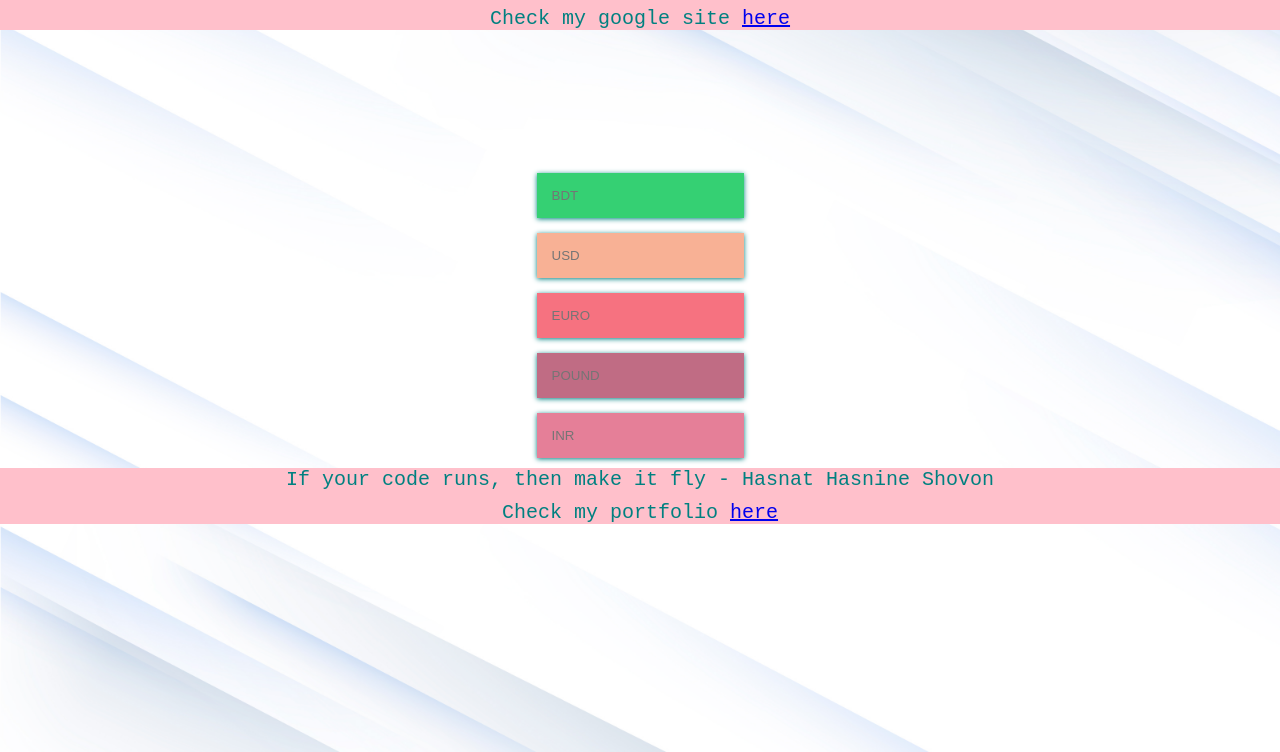
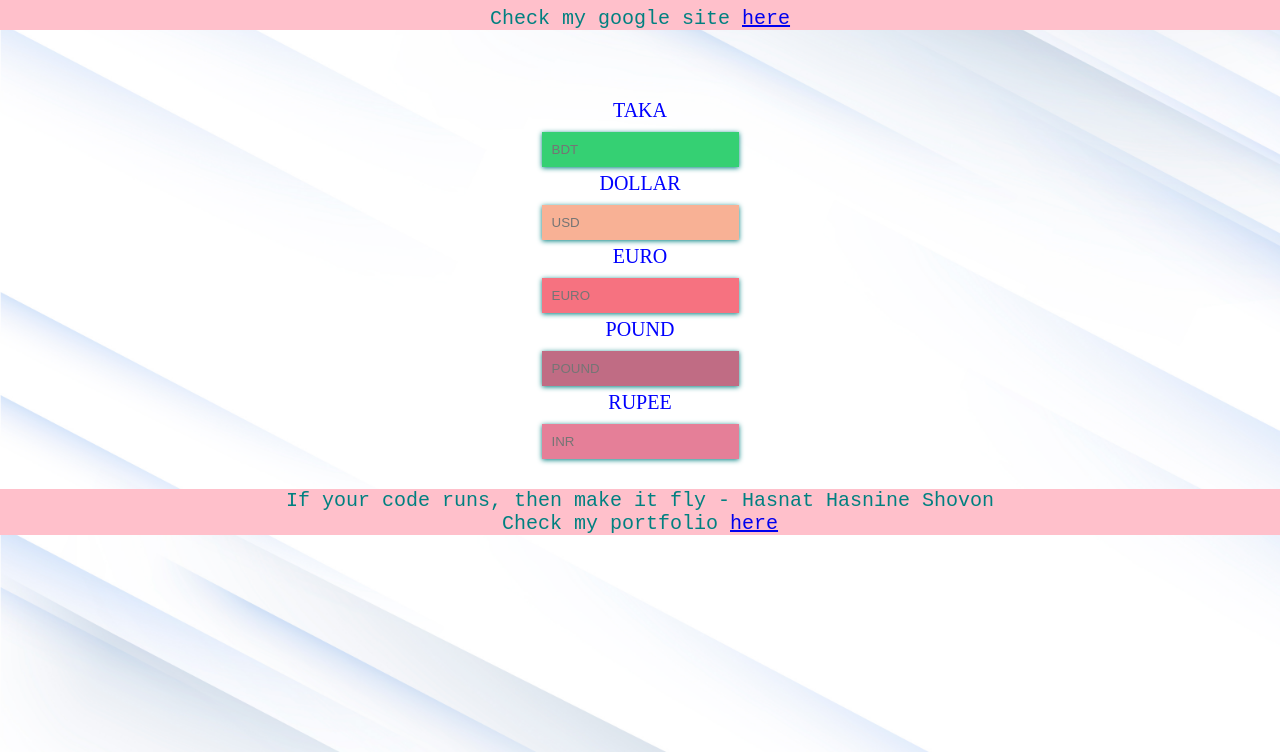
Before and after one commit to Mdfee/currency.github.io, a plain HTML site: page index.html in a window 1280 px wide. Shown: the part 58-810 px from the top of the page. Drawn offline with Linux system fonts and the light colour scheme.

Commit message:
update 2.0

```diff
--- a/index.html
+++ b/index.html
@@ -16,18 +16,23 @@
 
 
       <div class="inputcurrency">
+          <label>TAKA</label>
           <input id="taka" type="number" placeholder="BDT">
+          <label>DOLLAR</label>
           <input id="dollar" type="number" placeholder="USD">
+          <label>EURO</label>
           <input id="euro" type="number" placeholder="EURO">
+          <label>POUND</label>
           <input id="pound" type="number" placeholder="POUND">
+          <label>RUPEE</label>
           <input id="rupee" type="number" placeholder="INR">
 
 
 
         </div>
-        <div class="toppa">
+        <div class="bottom">
             <p>If your code runs, then make it fly - Hasnat Hasnine Shovon</p>
-            <p>Check my portfolio <a href="https://l.facebook.com/l.php?u=https%3A%2F%2Fmdfee.github.io%2Fmysite%2F%3Ffbclid%3DIwAR1_sYf8Dnj8xVtnsQ3mR9z6aKX2p7EJ8RfRLgour0eUeq_faJJrthax5XQ&h=AT2_RWcArtrLMj5fTVT51zIxAgO2Rnr-W00SPuHCZswTuZN035Nqw3gckMpDOi-2KJ5MJxqRqLzGNYHcFPVq2W1hQfjOntduSeTTT3HnsH4EbiSPD8J7Tr96drG7j1NnTZvX0g">here</a>   </p>
+            <p>Check my portfolio <a href="https://mdfee.github.io/mysite/index.html">here</a>   </p>
         </div>
       </div>
 
--- a/styles.css
+++ b/styles.css
@@ -16,7 +16,7 @@ body{
 .toppa{
     text-align: center;
     margin-top: 10px;
-    margin-bottom: 20px;
+    margin-bottom: 10px;
     color: teal;
     background: pink;
 }
@@ -33,18 +33,36 @@ body{
     flex-direction: column;
     margin-left: 10%;
     margin-right: 10%;
-    margin-top: 10%;
+    margin-top: 5%;
+
 }
-
+.bottom{
+    text-align: center;
+    margin-top: 30px;
+    margin-bottom: 30px;
+    color: teal;
+    background: pink;
+    background-position: cover;
+    font-size: 20px;
+}
+label{
+    border: none;
+    margin: 0 auto;
+    padding: 5px 5px;
+    font-size: 20px;
+    font-family: serif;
+    color: blue;
+}
 #taka, #dollar, #euro, #pound, #rupee{
     border: none;
     margin: 0 auto;
-    padding: 15px 15px;
-    margin-top: 15px;
+    padding: 10px 10px;
+    margin-top: 5px;
     box-shadow: 0px 1px 5px teal;
 }
 #taka{
     background: #35d073;
+
 }
 #dollar{
     background: #f8b195;
```
